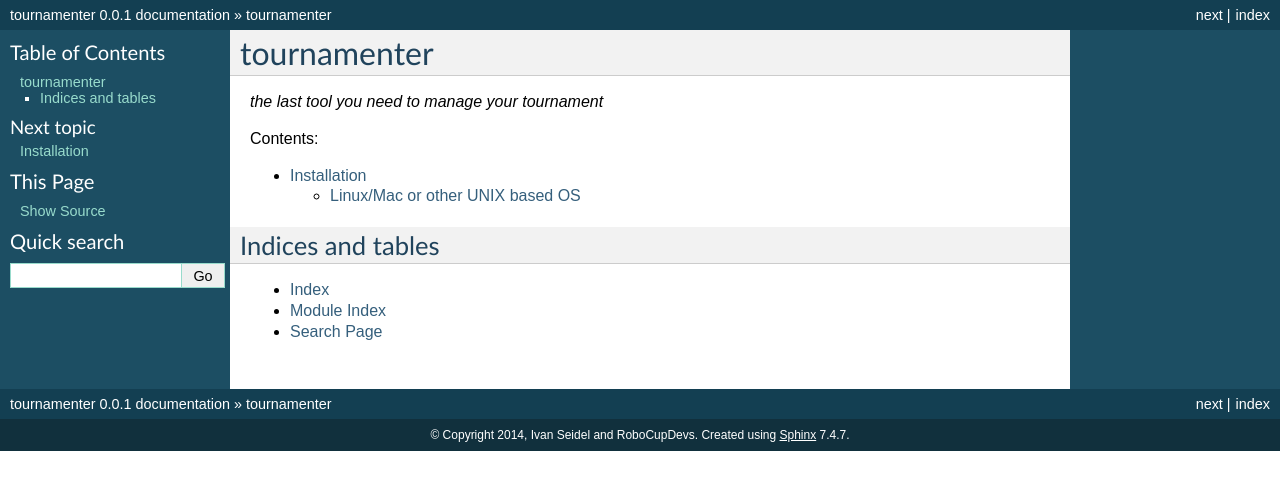
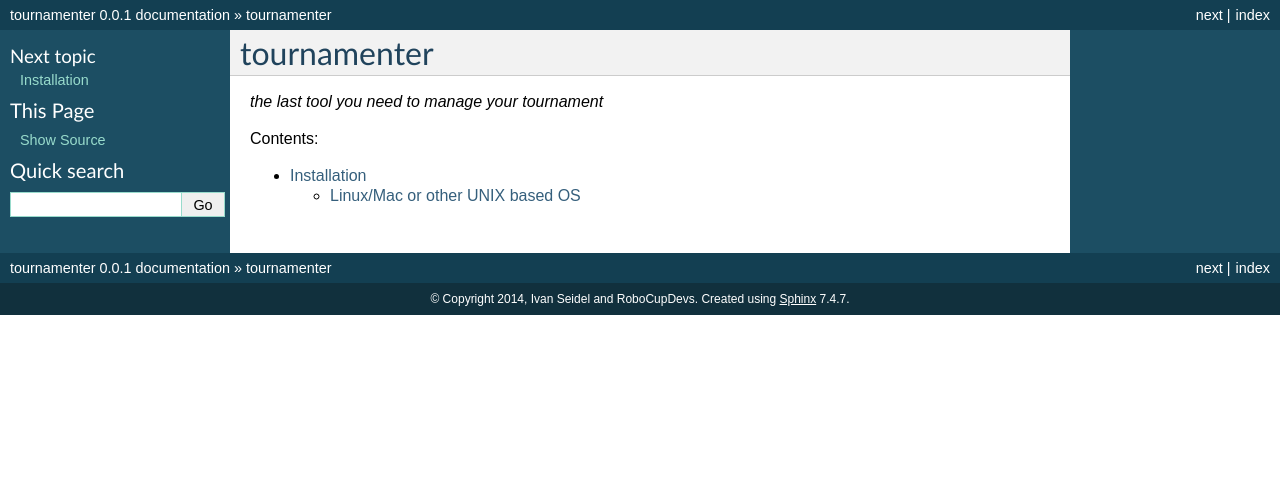
Before and after one commit to RoboCupDev/tournamenter, a Sphinx documentation site: the page built from docs/index.rst, in a window 1280 px wide. Shown: the top 490 px of the page. Built offline with Sphinx 7.4.7, drawn with Linux system fonts in a browser that asks for light colours; pages that are not in the unit, such as notebooks, are missing from menus.

Commit message:
Indices and tables out for now

```diff
--- a/docs/index.rst
+++ b/docs/index.rst
@@ -20,11 +20,9 @@ Contents:
    installation
 
 
+..  Indices and tables
+..  ------------------
 
-
-Indices and tables
-------------------
-
-* :ref:`genindex`
-* :ref:`modindex`
-* :ref:`search`
+..  * :ref:`genindex`
+..  * :ref:`modindex`
+..  * :ref:`search`
```
